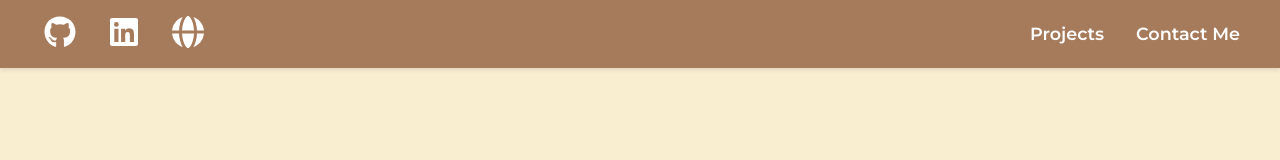
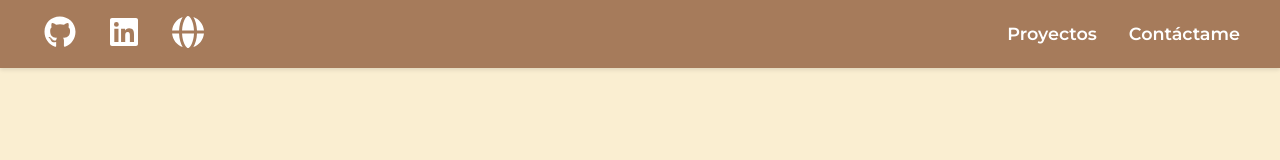
Before and after one commit to PaulaKDev/my-portfolio, a React (Vite) app: page / in a window 1280 px wide. Shown: the top 160 px of the page. Built offline with nearby package versions, Linux system fonts and the light colour scheme.

Commit message:
Header mejorado

```diff
--- a/src/components/Header.jsx
+++ b/src/components/Header.jsx
@@ -94,12 +94,12 @@ const Header = () => {
           <ul style={{ listStyle: 'none', margin: 0, padding: 0, display: 'flex', gap: 'calc(var(--spacing-unit) * 2)' }}>
             <li>
               <a href="#projects-section" onClick={handleClick('projects')} style={{ color: 'var(--color-text-light)', textDecoration: 'none', fontSize: '1.1rem', fontFamily: 'var(--font-heading)', fontWeight: '600' }}>
-                Projects
+                Proyectos
               </a>
             </li>
             <li>
               <a href="#contactme-section" onClick={handleClick('contactme')} style={{ color: 'var(--color-text-light)', textDecoration: 'none', fontSize: '1.1rem', fontFamily: 'var(--font-heading)', fontWeight: '600' }}>
-                Contact Me
+                Contáctame
               </a>
             </li>
           </ul>
```
